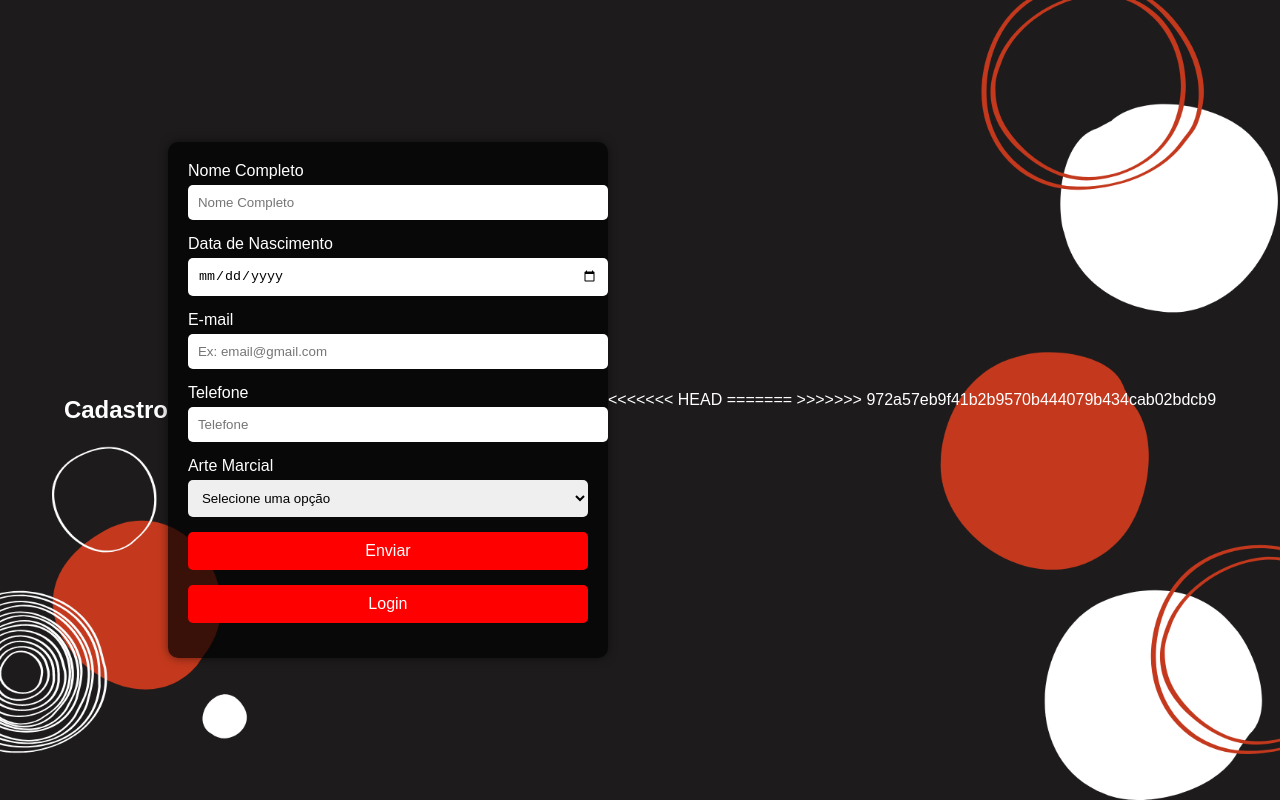
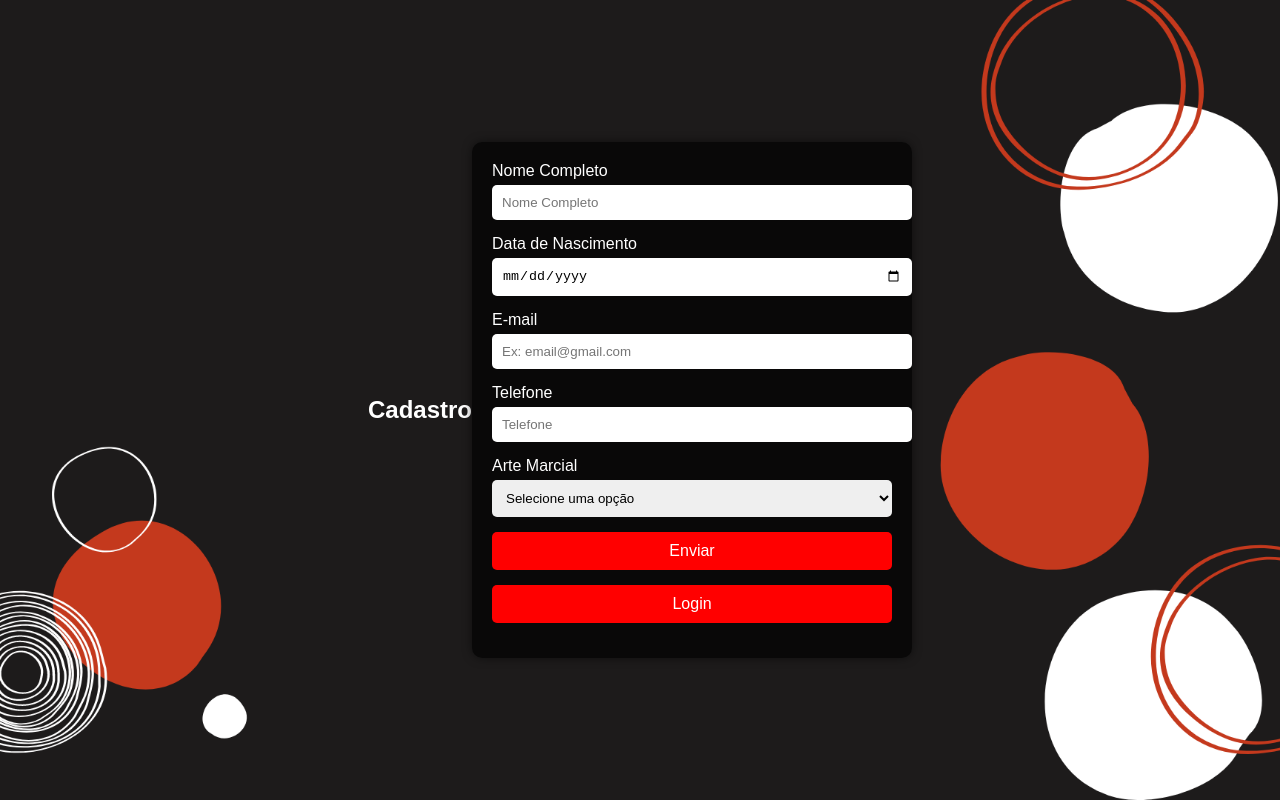
Before and after one commit to helio000/projeto-2025, a website: page web/cadastro_Aula_Capoeira.html in a window 1280 px wide. Drawn offline with Linux system fonts and the light colour scheme; no server answers.

Commit message:
Update cadastro_Aula_Capoeira.html

```diff
--- a/web/cadastro_Aula_Capoeira.html
+++ b/web/cadastro_Aula_Capoeira.html
@@ -53,11 +53,7 @@
         </div>
     </form>
 
-<<<<<<< HEAD
-=======
 
-
->>>>>>> 972a57eb9f41b2b9570b444079b434cab02bdcb9
     <script>
     document.addEventListener("DOMContentLoaded", () => {
 
```
